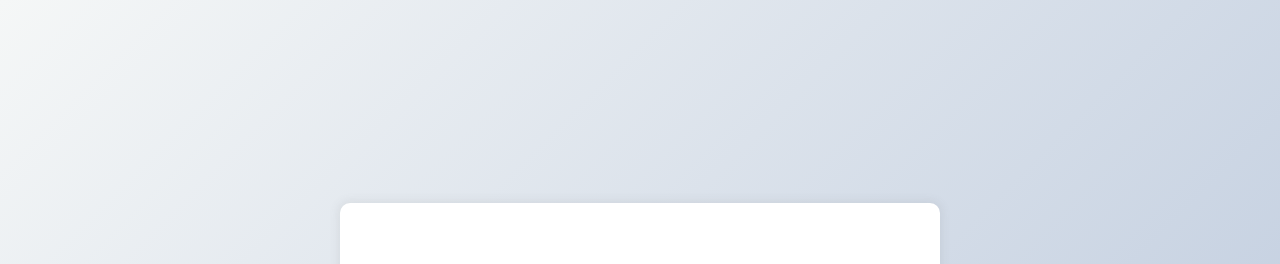
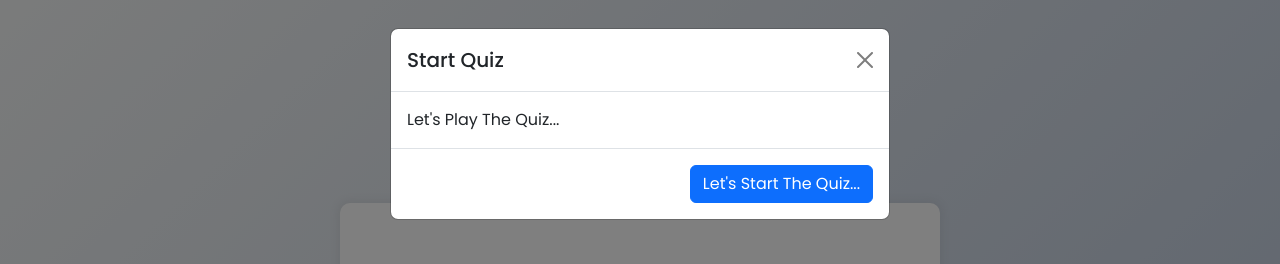
Before and after one commit to AshvinRavat/quiz, a plain HTML site: page index.html in a window 1280 px wide. Shown: the top 264 px of the page. Drawn offline with nearby package versions, Linux system fonts and the light colour scheme.

Commit message:
making the quiz

```diff
--- a/index.html
+++ b/index.html
@@ -9,12 +9,30 @@
     <link rel="stylesheet" href="style.css">
 </head>
 <body>
+ <div id="myModal" class="modal fade" id="exampleModal" tabindex="-1" aria-labelledby="exampleModalLabel"
+     aria-hidden="true">
+     <div class="modal-dialog">
+         <div class="modal-content">
+             <div class="modal-header">
+                 <h1 class="modal-title fs-5" id="exampleModalLabel">Start Quiz</h1>
+                 <button type="button" class="btn-close" data-bs-dismiss="modal" aria-label="Close"></button>
+             </div>
+             <div class="modal-body">
+                Let's Play The Quiz...
+             </div>
+             <div class="modal-footer">
+                 <button type="button" class="btn btn-primary" data-bs-dismiss="modal"> Let's Start The Quiz...</button>
+             </div>
+         </div>
+     </div>
+ </div>
+
      <div class="quiz-container" id="quiz">
          <div class="quiz-header">
              <h2 id="question"></h2>
              <ul>
                  <li>
-                     <input type="radio" id="for-option1" class="answer" name="options">
+                     <input type="radio" id="for-option1" class="answer" name="options[]">
                      <label for="for-option1" id="option1"
                      onclick="showNextQuestionButtonOnOptionCheck();"></label>
                  </li>
@@ -35,8 +53,6 @@
             <button id="next-question" onclick="showNextQuestion();" style="display: none;">Next</button>
             <button id="last-question" style="display: none;">Submit</button>
      </div>
-     <script src="https://cdn.jsdelivr.net/npm/@popperjs/core@2.11.6/dist/umd/popper.min.js""></script>
-     <script src="https://cdn.jsdelivr.net/npm/bootstrap@5.2.2/dist/js/bootstrap.min.js"></script>
 
      <script>
         var questionsIndex = 0;
@@ -118,7 +134,6 @@
              document.getElementById('for-option1').value =
              questionsAndItsOptions.questions[questionsIndex].Option1;
 
-
              document.getElementById('option1').innerHTML =
              questionsAndItsOptions.questions[questionsIndex].Option1;
 
@@ -157,8 +172,19 @@
         function showNextQuestion() {
             hideNextQuestionButton();
             displayQuestionAndOptions();
+
         }
 
+
+
      </script>
+     <script src="https://cdn.jsdelivr.net/npm/@popperjs/core@2.11.6/dist/umd/popper.min.js""></script>
+     <script src=" https://cdn.jsdelivr.net/npm/bootstrap@5.2.2/dist/js/bootstrap.min.js"> </script>
+     <script src="https://code.jquery.com/jquery-3.5.1.min.js"></script>
+    <script>
+        $(document).ready(function () {
+            $("#myModal").modal('show');
+        });
+    </script>
 </body>
 </html>
```
